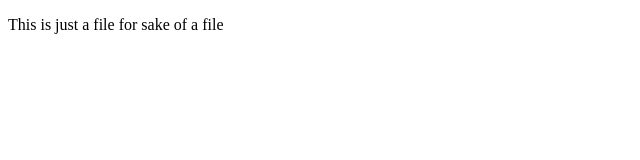
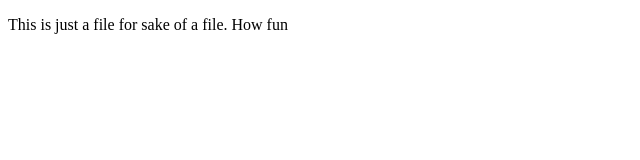
Before and after one commit to Sulsa07G/gitpractice, a plain HTML site: page index.html in a window 1280 px wide. Shown: the full height of the page, 0-640 px from the left. Drawn offline with Linux system fonts and the light colour scheme.

Commit message:
This is a trap

```diff
--- a/index.html
+++ b/index.html
@@ -6,6 +6,6 @@
     <title>Git Practice</title>
   </head>
   <body>
-    <p>This is just a file for sake of a file</p>
+    <p>This is just a file for sake of a file. How fun</p>
   </body>
 </html>
```
